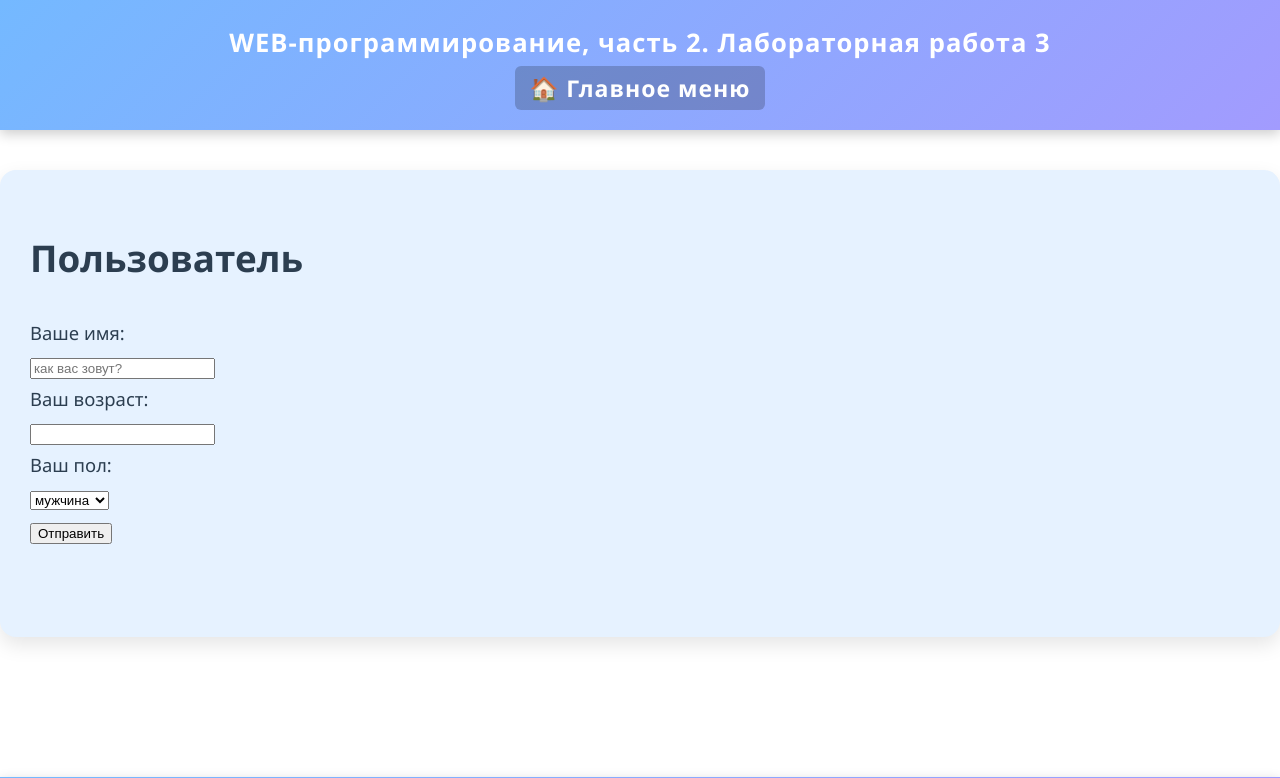
After one commit to AnNet010/web-back-labs, a Flask app: page /lab3/form1 in a window 1280 px wide. The commit adds this page. Shown: the top 778 px of the page. Run offline with Flask 3, Linux system fonts and the light colour scheme.

Commit message:
Корректировка пола

```diff
--- /dev/null
+++ b/templates/lab3/form1.html
@@ -0,0 +1,47 @@
+{% extends "base.html" %}
+
+{% block lab %}Лабораторная работа 3{% endblock %}
+
+{% block main %}
+
+    {% if user %}
+
+    <h1>Привет, {{ user }}!</h1>
+    <h2>Добро пожаловать на наш сайт!</h2>
+
+    <div>ваш возраст: {{ age }}</div>
+    <div>ваш пол: {{ 'мужской' if sex == 'male' else 'женский'}}</div>
+    <div>
+        <a href="/lab3/form1">Заново</a>
+    </div>
+
+    {% else %}
+
+    <h1>Пользователь</h1>
+
+    <form>
+        <label>Ваше имя:</label>
+        <div>
+            <input type="text" placeholder="как вас зовут?" name="user">
+        </div>
+
+        <label>Ваш возраст:</label>
+        <div>
+            <input type="number" name="age">
+        </div>
+
+        <label>Ваш пол:</label>
+        <div>
+            <select name="sex">
+                <option value="male">мужчина</option>
+                <option value="female">женщина</option>
+            </select>
+        </div>
+
+        <div>
+            <button type="submit">Отправить</button>
+        </div>
+    </form>
+
+    {% endif %}
+{% endblock %}
--- a/templates/lab3/lab3.html
+++ b/templates/lab3/lab3.html
@@ -13,5 +13,6 @@
     <ol>
         <li><a href="/lab3/cookie">Куки</a></li>
         <li><a href="/lab3/del_cookie">Очистка кук</a></li>
+        <li><a href="/lab3/form1">Форма</a></li>
     </ol>
 {% endblock %}
```
